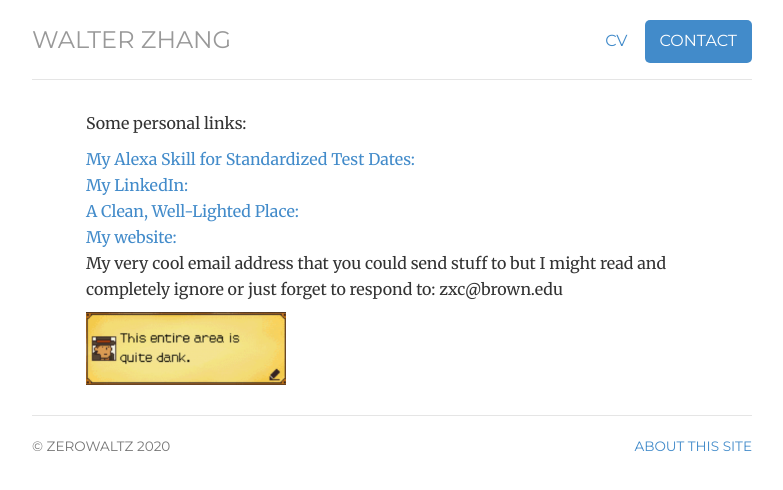
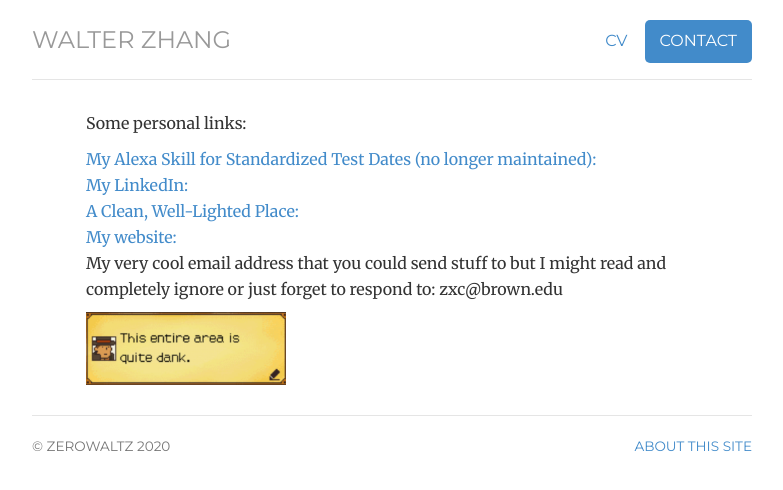
Before and after one commit to Zerowaltz/Zerowaltz.github.io, a Jekyll site: the page built from contact/index.html, in a window 1280 px wide. Shown: the top 490 px of the page, without its empty margins (248-1031 px from the left). Built offline with Jekyll 4.4.1, drawn with Linux system fonts in a browser that asks for light colours.

Commit message:
Update index.html

```diff
--- a/contact/index.html
+++ b/contact/index.html
@@ -12,7 +12,7 @@ description: Contact information for Walter Zhang.
 	<p>Some personal links:</p>
 
 	<ul class="list-unstyled">
-	<li><a href="https://www.amazon.com/Zerowaltz-Test-Dates/dp/B07GJTMMLG"> My Alexa Skill for Standardized Test Dates: </a></li>
+	<li><a href="https://www.amazon.com/Zerowaltz-Test-Dates/dp/B07GJTMMLG"> My Alexa Skill for Standardized Test Dates (no longer maintained): </a></li>
 		<li><a href="https://www.linkedin.com/in/walter-zhang-zxc/">My LinkedIn:</a></li>
 	<li><a href="https://artofproblemsolving.com/community/c493559">A Clean, Well-Lighted Place:</a></li>
 	<li><a href="http://zerowaltz.github.io">My website:</a></li>
```
